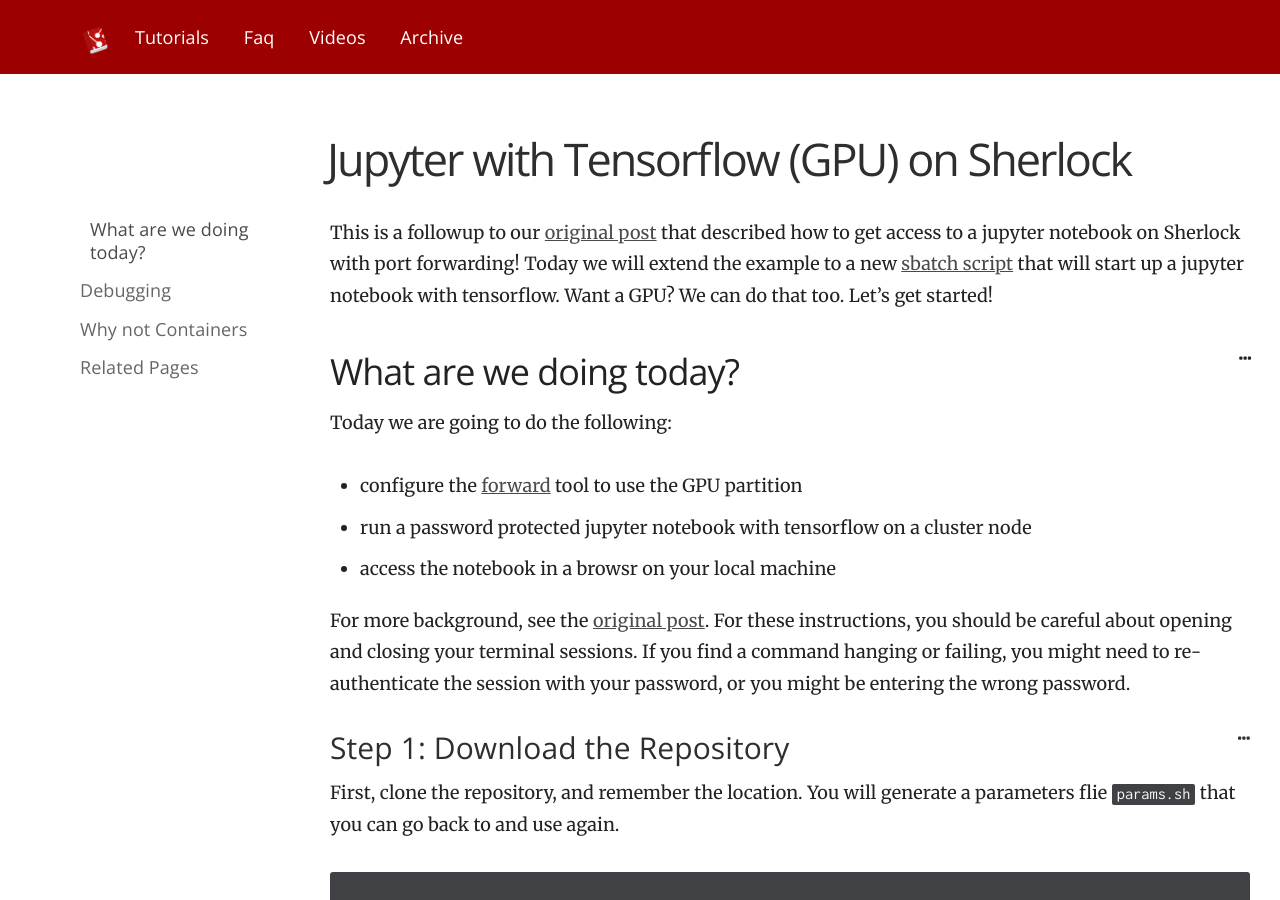
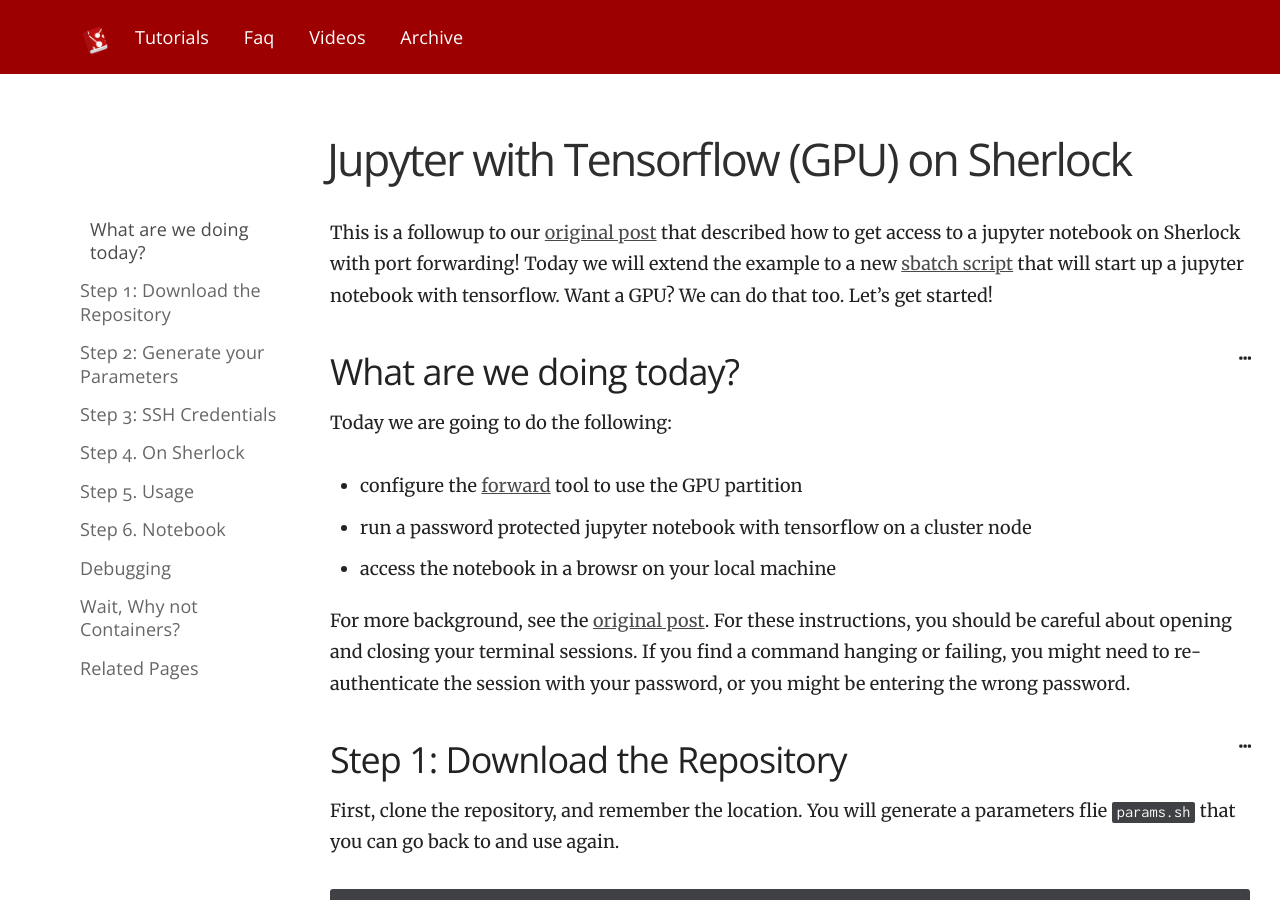
Before and after one commit to vsoch/lessons, a Jekyll site: the page built from _posts/hpc/2018-07-19-jupyter-tensorflow.md, in a window 1280 px wide and 900 px high. Built offline with Jekyll 4.4.1, drawn with Linux system fonts in a browser that asks for light colours; nearby versions of some CDN libraries; a script that is not in the unit is left out; comment, search, counter and statistics services are not loaded; some of the changed text lies outside the part shown.

Commit message:
reorganizing

````diff
--- a/_posts/hpc/2018-07-19-jupyter-tensorflow.md
+++ b/_posts/hpc/2018-07-19-jupyter-tensorflow.md
@@ -29,7 +29,7 @@
 password, or you might be entering the wrong password.
 
 
-### Step 1: Download the Repository
+## Step 1: Download the Repository
 First, clone the repository, and remember the location. You will generate a parameters flie
 `params.sh` that you can go back to and use again.
 
@@ -50,7 +50,7 @@
 └── start.sh  (-- how you start a connection
 ```
 
-### Step 2: Generate your Parameters
+## Step 2: Generate your Parameters
 
 You will need to generate a file of parameters to source before using the tool. Importantly, if you
 want to use tensorflow with a gpu, you should select the partition to be "gpu" when it asks you.
@@ -90,7 +90,7 @@
 TIME="8:00:00"
 ```
 
-### Step 3: SSH Credentials
+## Step 3: SSH Credentials
 
 Follow the <a href="https://www.sherlock.stanford.edu/docs/getting-started/connecting/" target="_blank">instructions here</a> to set up your Sherlock credentials. You
 can see what you have by looking at your `~/.ssh/config`:
@@ -129,7 +129,7 @@
 bash hosts/sherlock_ssh.sh >> ~/.ssh/config
 ```
 
-### Step 4. On Sherlock
+## Step 4. On Sherlock
 
 <br>
 
@@ -155,7 +155,7 @@
 $ pip3 install protobuf --user
 ```
 
-### Step 5. Usage
+## Step 5. Usage
 
 We have just set up a password on Sherlock, and are now back on our _local machine_. Here are the general commands to start and stop sessions. In the tutorial below, we will walk through using Jupyter notebook.
 
@@ -207,7 +207,7 @@
 bash end.sh py2-tensorflow`
 ```
 
-### Step 6. Notebook
+## Step 6. Notebook
 
 Once you have jupyter running, you want to **make sure you select the python kernel corresponding to
 the one for your job!** For our tutorial, we loaded python 2, so we would want to create a Python 2 notebook.
@@ -290,7 +290,7 @@
 
 Well what are you waiting for? Ask for help by <a href="https://github.com/drorlab/forward" target="_blank">opening an issue</a>! or submitting a pull request.
 
-## Why not Containers
+## Wait, Why not Containers?
 
 It occurs to me, it's pretty annoying to need to load modules, and still have broken dependencies.
 Would you be interested in a function like this to start an interactive container? And then allow it to
````
